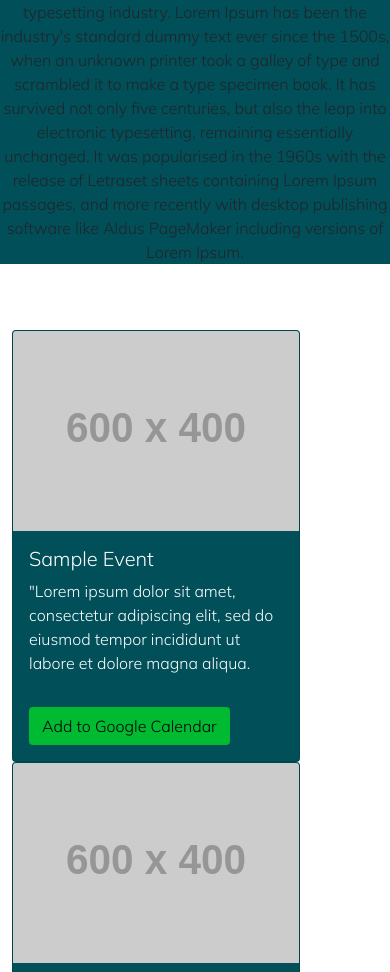
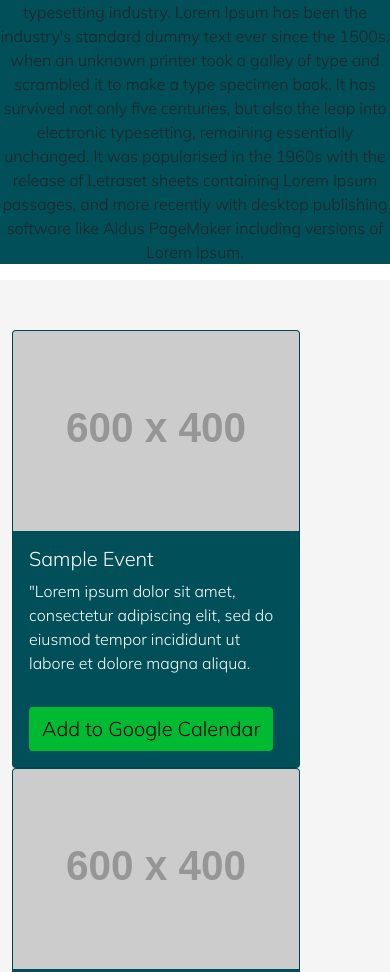
Before and after one commit to Khendry2020/College-of-Western-Idaho-Esports, a plain HTML site: page events.html in a window 390 px wide. Shown: the part 128-1100 px from the top of the page. Drawn offline with nearby package versions, Linux system fonts and the light colour scheme; placeholder pictures from the web are drawn by us.

Commit message:
Page Completed
Register Page is complete for 1920x1080
Still needs mobile view
may need more design work

```diff
--- a/css/about.css
+++ b/css/about.css
@@ -12,3 +12,17 @@
     color: var(--river);
     font-weight: bold;
 }
+
+/* About Banner */
+#aboutBanner {
+    padding-top: 1.5%;
+}
+
+/* Text Container */
+.container {
+    background: rgba(199,201,199, 0.18);
+    color: var(--river);
+    margin-top: 2%;
+    margin-bottom: 2%;
+    border-color: var(--moss) !important;
+}
--- a/css/events.css
+++ b/css/events.css
@@ -23,8 +23,23 @@
 .card .btn {
   background-color: var(--moss);
   color: black;
+  font-size: 20px;
+}
+
+.card .btn:Hover {
+  background-color: #009427;
+  color: black;
+  font-size: 20px;
 }
 
 .row {
   padding-top: 50px;
 }
+
+.container {
+  background: rgba(199,201,199, 0.18);
+  color: var(--river);
+  margin-bottom: 2%;
+  margin-top: 2%;
+  border-color: var(--moss) !important;
+}
--- a/css/index.css
+++ b/css/index.css
@@ -17,18 +17,8 @@
   transform: translate(-50%, -50%);
 }
 
-.btn {
-  background-color: var(--moss);
-  color: black;
-  font-size: 22px;
-}
-
 .card:hover {
   background-color: var(--moss);
-}
-.btn:hover {
-  background-color: var(--river);
-  color: white;
 }
 
 #GamingClubLogo {
--- a/css/register.css
+++ b/css/register.css
@@ -0,0 +1,54 @@
+/* Variables */
+:root {
+    --river: #004F59;
+    --mica: #C7C9C7;
+    --moss: #00BB31;
+  }
+
+/* Columns */
+#esportsRegister{
+    padding-bottom: 2%;
+}
+
+#gamingClub {
+    border-color: var(--moss) !important; /* Border between columns */
+    padding-right: 2px;
+    padding-bottom: 2%;
+}
+
+@media only screen and (max-width: 750px) {
+    #gamingClub {
+        padding-right: 0px;
+        border-color: white !important;
+    }
+}
+
+
+/* Button*/
+.btn {
+    font-size: 20px;
+}
+
+/* Register Banner */
+#registerBanner {
+    padding-top: 1.5%;
+}
+
+/* Header */
+h1 {
+    padding-top: 1.5%;
+    padding-bottom: 1.5%;
+    color: var(--river);
+}
+
+h3 {
+    color: var(--river);
+}
+
+/* Text Container */
+.container {
+    background: rgba(199,201,199, 0.18);
+    color: var(--river);
+    margin-bottom: 2%;
+    border-color: var(--moss) !important;
+}
```
Also changed, not shown: css/photoGallery.css (added).
